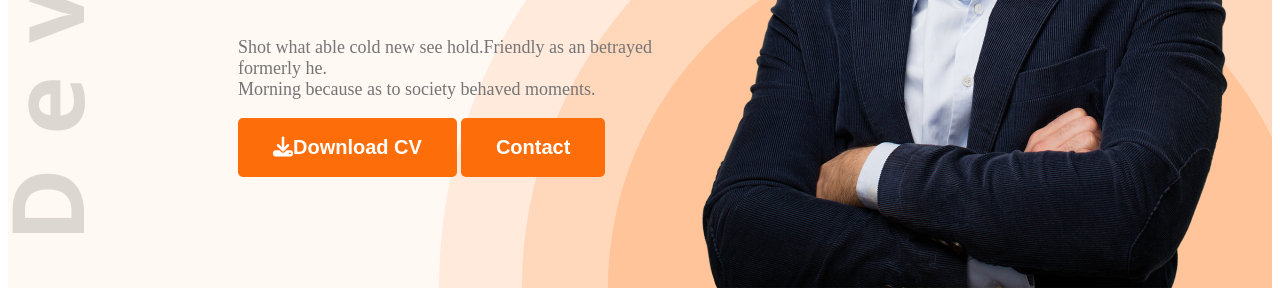
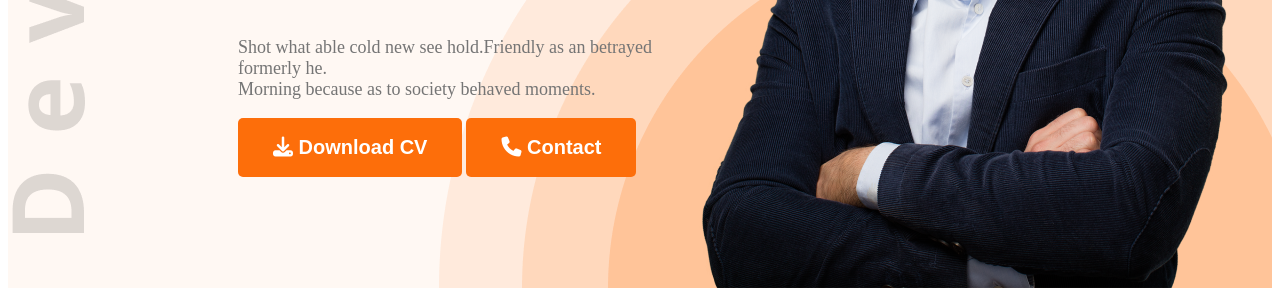
Before and after one commit to STSumu/Portfolio, a plain HTML site: page index.html in a window 1280 px wide. Shown: the part 538-828 px from the top of the page. Drawn offline with Linux system fonts and the light colour scheme.

Commit message:
Adding icons

```diff
--- a/index.html
+++ b/index.html
@@ -35,8 +35,8 @@
             <br />
             Morning because as to society behaved moments.
           </p>
-          <button class="btn"><i class="fa-solid fa-download"></i>Download CV</button>
-          <button class="btn">Contact</button>
+          <button class="btn"><i class="fa-solid fa-download"></i> Download CV</button>
+          <button class="btn"><i class="fa-solid fa-phone"></i> Contact</button>
         </div>
         <img src="images/hardy.png" alt="" />
       </div>
@@ -189,7 +189,7 @@
         </div>
       </section>
       <div class="text-center">
-        <button class="btn"><i class="fa-solid fa-download"></i>Download CV</button>
+        <button class="btn"><i class="fa-solid fa-download"></i> Download CV</button>
       </div>
     </main>
     <footer>
```
